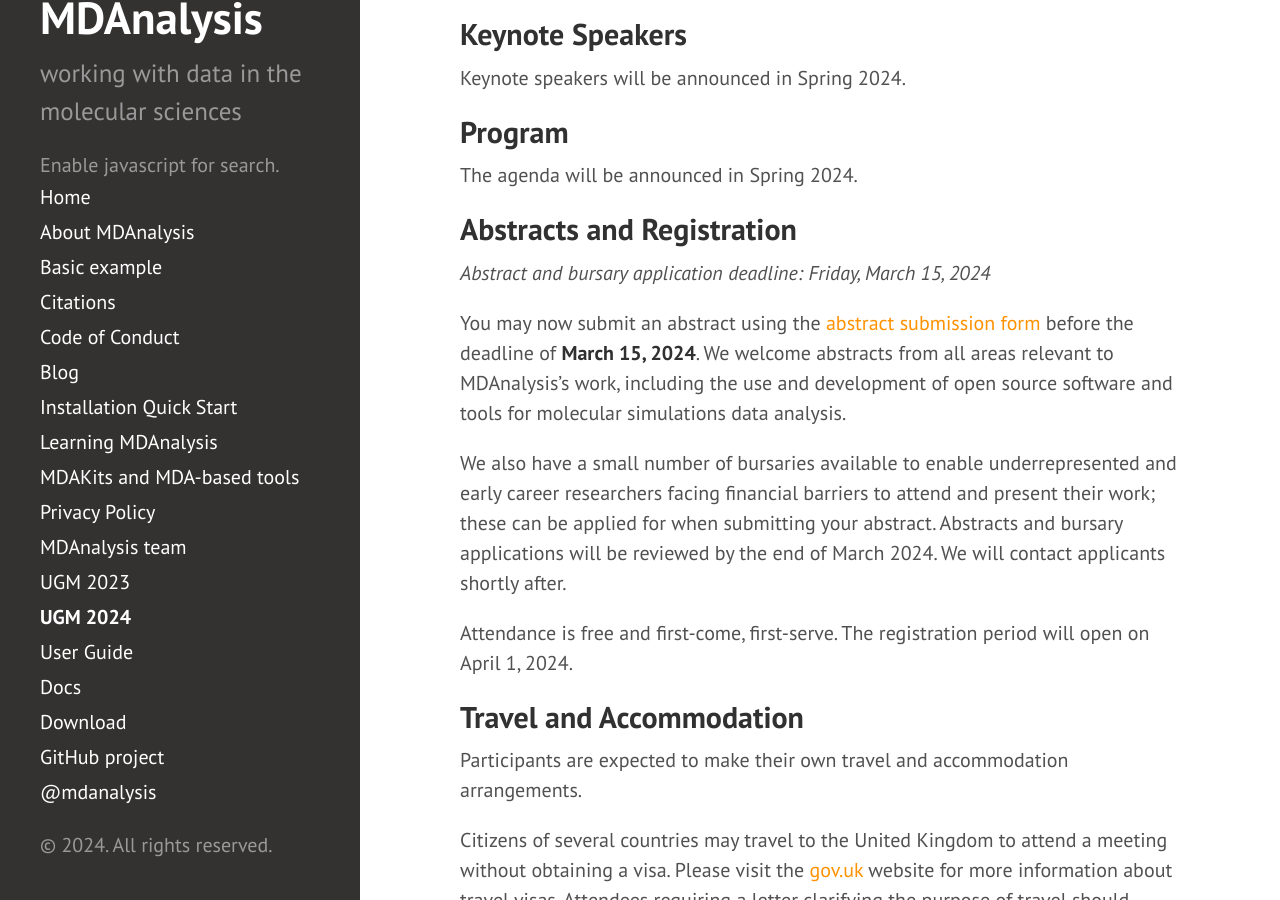
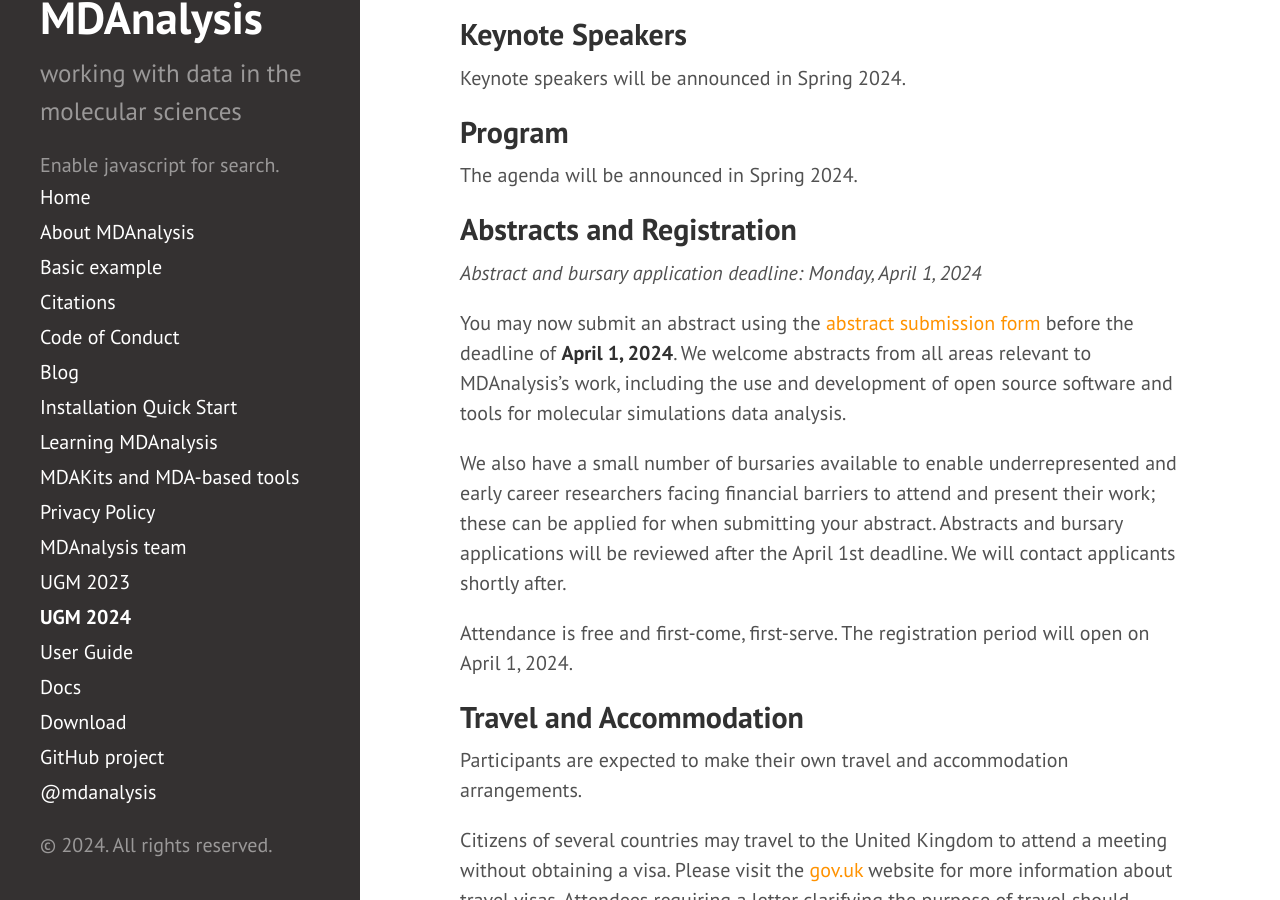
Before and after one commit to MDAnalysis/MDAnalysis.github.io, a Jekyll site: the page built from pages/ugm2024.md, in a window 1280 px wide and 900 px high, scrolled down 830 px. Built offline with Jekyll 4.4.1, drawn with Linux system fonts in a browser that asks for light colours; comment, search, counter and statistics services are not loaded.

Commit message:
Update abstract deadline extension on UGM event page

```diff
--- a/pages/ugm2024.md
+++ b/pages/ugm2024.md
@@ -22,11 +22,11 @@ Keynote speakers will be announced in Spring 2024.
 The agenda will be announced in Spring 2024.
 
 ## Abstracts and Registration
-*Abstract and bursary application deadline: Friday, March 15, 2024*
+*Abstract and bursary application deadline: Monday, April 1, 2024*
 
-You may now submit an abstract using the [abstract submission form](https://forms.gle/usXuZVeM1iZiTDZY8) before the deadline of **March 15, 2024**. We welcome abstracts from all areas relevant to MDAnalysis's work, including the use and development of open source software and tools for molecular simulations data analysis.
+You may now submit an abstract using the [abstract submission form](https://forms.gle/usXuZVeM1iZiTDZY8) before the deadline of **April 1, 2024**. We welcome abstracts from all areas relevant to MDAnalysis's work, including the use and development of open source software and tools for molecular simulations data analysis.
 
-We also have a small number of bursaries available to enable underrepresented and early career researchers facing financial barriers to attend and present their work; these can be applied for when submitting your abstract. Abstracts and bursary applications will be reviewed by the end of March 2024. We will contact applicants shortly after.
+We also have a small number of bursaries available to enable underrepresented and early career researchers facing financial barriers to attend and present their work; these can be applied for when submitting your abstract. Abstracts and bursary applications will be reviewed after the April 1st deadline. We will contact applicants shortly after.
 
 Attendance is free and first-come, first-serve. The registration period will open on April 1, 2024.
 
```
